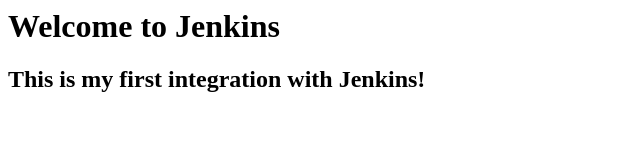
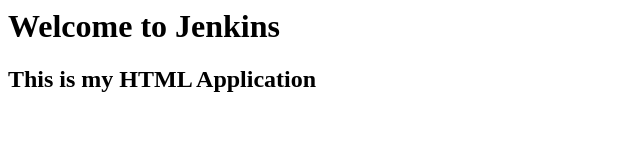
Before and after one commit to Aparna-Tharshini-S/jenkins, a plain HTML site: page index.html in a window 1280 px wide. Shown: the whole page, without its empty margins (0-640 px from the left). Drawn offline with Linux system fonts and the light colour scheme.

Commit message:
Update index.html

```diff
--- a/index.html
+++ b/index.html
@@ -1,2 +1,2 @@
 <h1> Welcome to Jenkins </h1>
-<h2>This is my first integration with Jenkins!</h2>
+<h2>This is my HTML Application</h2>
```
